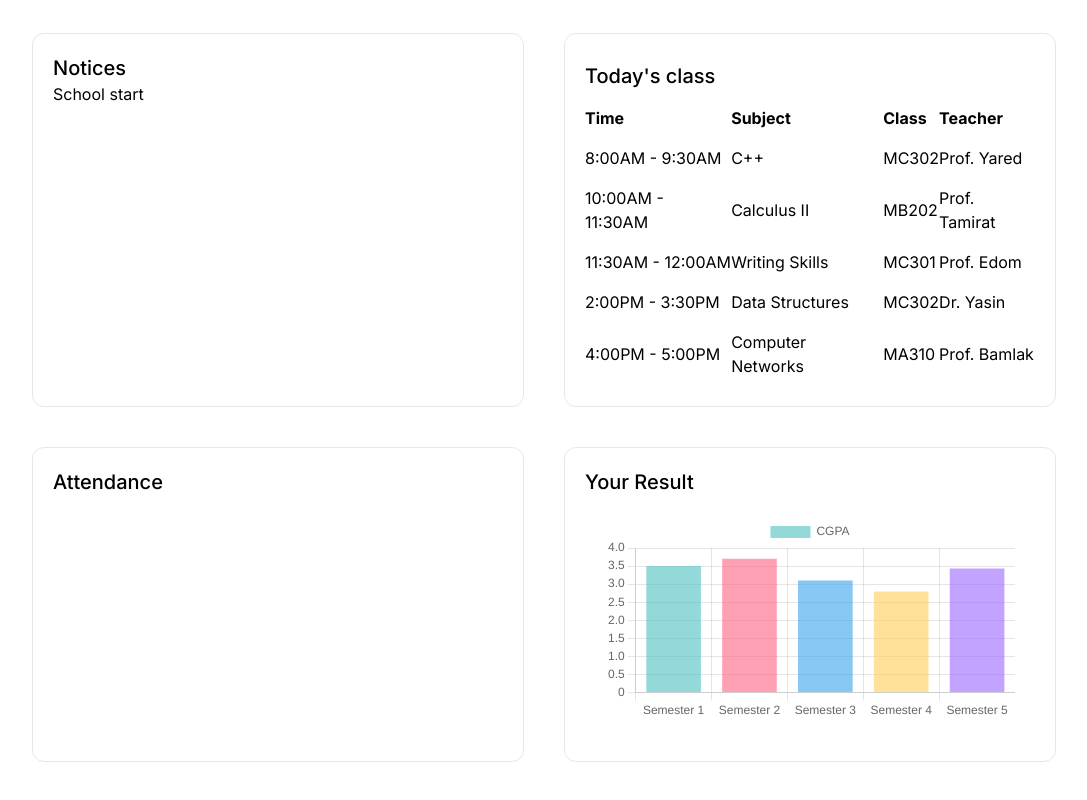
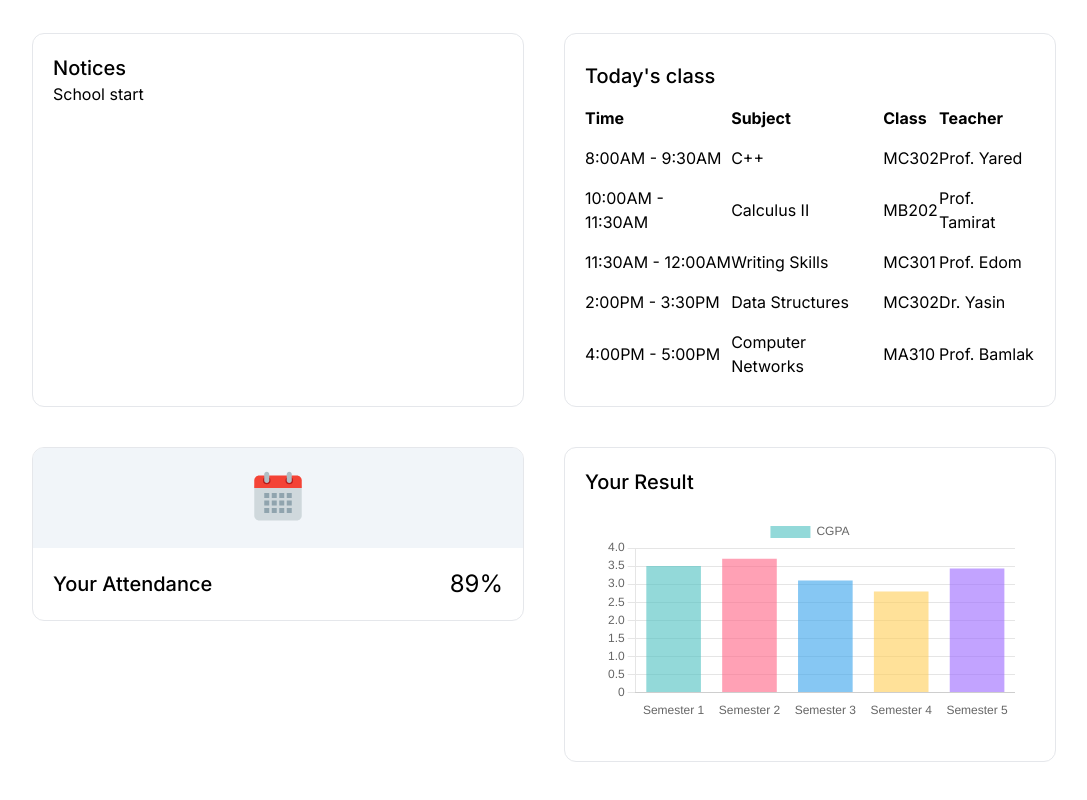
Before and after one commit to naolmelesse/sms-dashboard, a Next.js app: page / in a window 1280 px wide. Shown: the part 487-1287 px from the top of the page, without its empty margins (96-1183 px from the left). Built offline with nearby package versions, Linux system fonts and the light colour scheme.

Commit message:
attendance section

```diff
--- a/app/components/student-info-container.tsx
+++ b/app/components/student-info-container.tsx
@@ -2,6 +2,7 @@ import { Classes } from "@/lib/dummy-data"
 import { ClassSession } from "@/lib/types";
 import BarChart from "./bar-chart";
 import { StudentResultData, StudentResultOptions } from "@/lib/dummy-data";
+import { FcCalendar } from "react-icons/fc";
 
 export default function StudentInfoContainer(){
 
@@ -11,6 +12,7 @@ export default function StudentInfoContainer(){
                 <h3 className="text-lg md:text-xl font-medium">Notices</h3>
                 <p>School start</p>
             </div>
+            {/* Time Table for today's classes */}
             <div className="border rounded-xl p-5">
                 <h3 className="text-lg md:text-xl font-medium py-2">Today's class</h3>
                 <table className="table-auto w-full divide-y-reverse divide-y-2 divide-slate-50 ">
@@ -32,9 +34,17 @@ export default function StudentInfoContainer(){
                     </tbody>
                 </table>
             </div>
-            <div className="border rounded-xl p-5">
-                <h3 className="text-lg md:text-xl font-medium">Attendance</h3>
+            {/* Student's Attendance */}
+            <div className="border rounded-xl h-min hover:shadow hover:scale-105 transition duration-300 cursor-pointer overflow-hidden">
+                <div className="flex justify-center text-2xl lg:text-6xl bg-slate-100 py-5">
+                    <FcCalendar className=""/>
+                </div>
+                <div className="flex items-center justify-between p-5">
+                    <h3 className="text-lg md:text-xl font-medium">Your Attendance</h3>
+                    <p className="text-lg lg:text-2xl">89%</p>
+                </div>
             </div>
+            {/* Student's Result */}
             <div className="border rounded-xl p-5">
                 <h3 className="text-lg md:text-xl font-medium">Your Result</h3>
                 <BarChart options={StudentResultOptions} data={StudentResultData}/>
--- a/lib/dummy-data.ts
+++ b/lib/dummy-data.ts
@@ -130,12 +130,19 @@ export const Classes : ClassSession[] = [
   export const StudentResultOptions = {
   responsive: true,
   scales: {
-        y: {
-          beginAtZero: true,
-          max: 4.0,
-        },
+    y: {
+      beginAtZero: true,
+      max: 4.0, // Adjust the maximum CGPA value (usually it's 4.0)
+      grid: {
+        // display: false, // Hide the y-axis grid lines
       },
-
+    },
+    x: {
+      grid: {
+        display: false, // Hide the x-axis grid lines
+      },
+    },
+    },
   };
 
 
```
